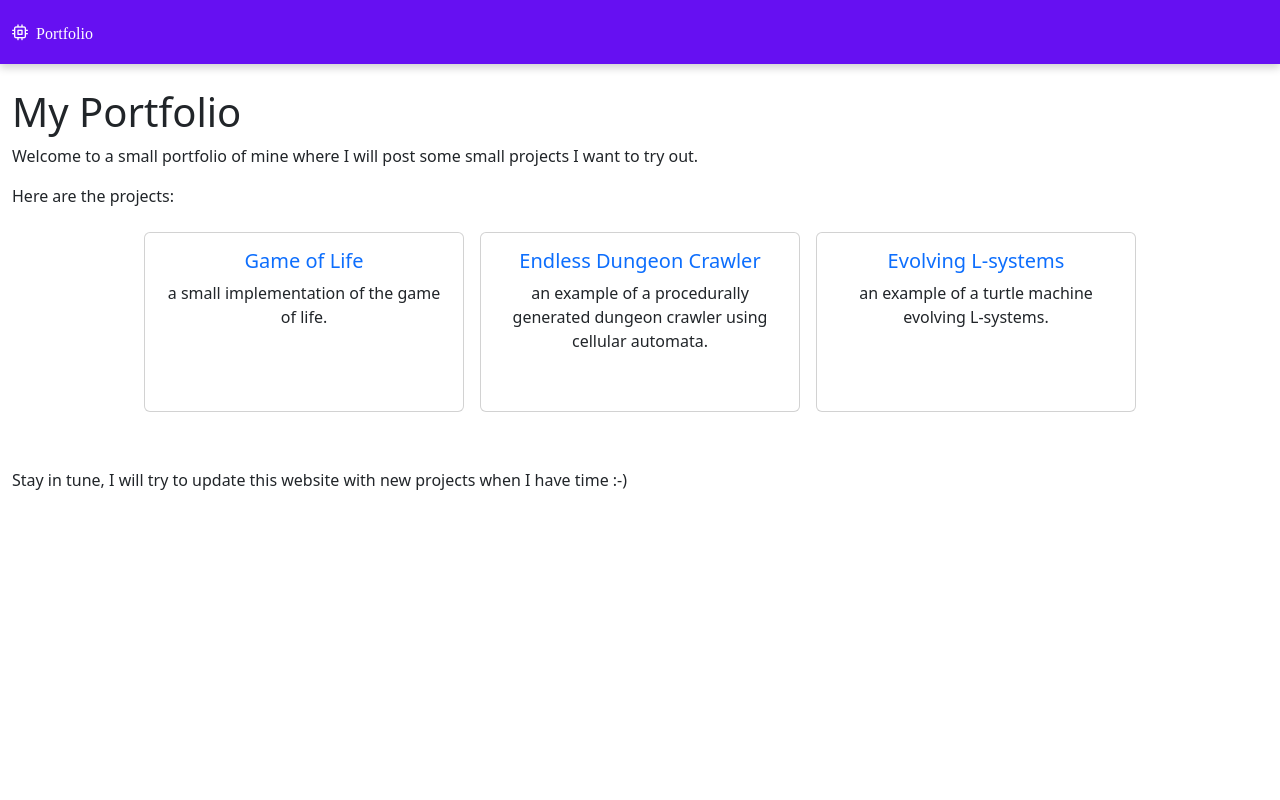
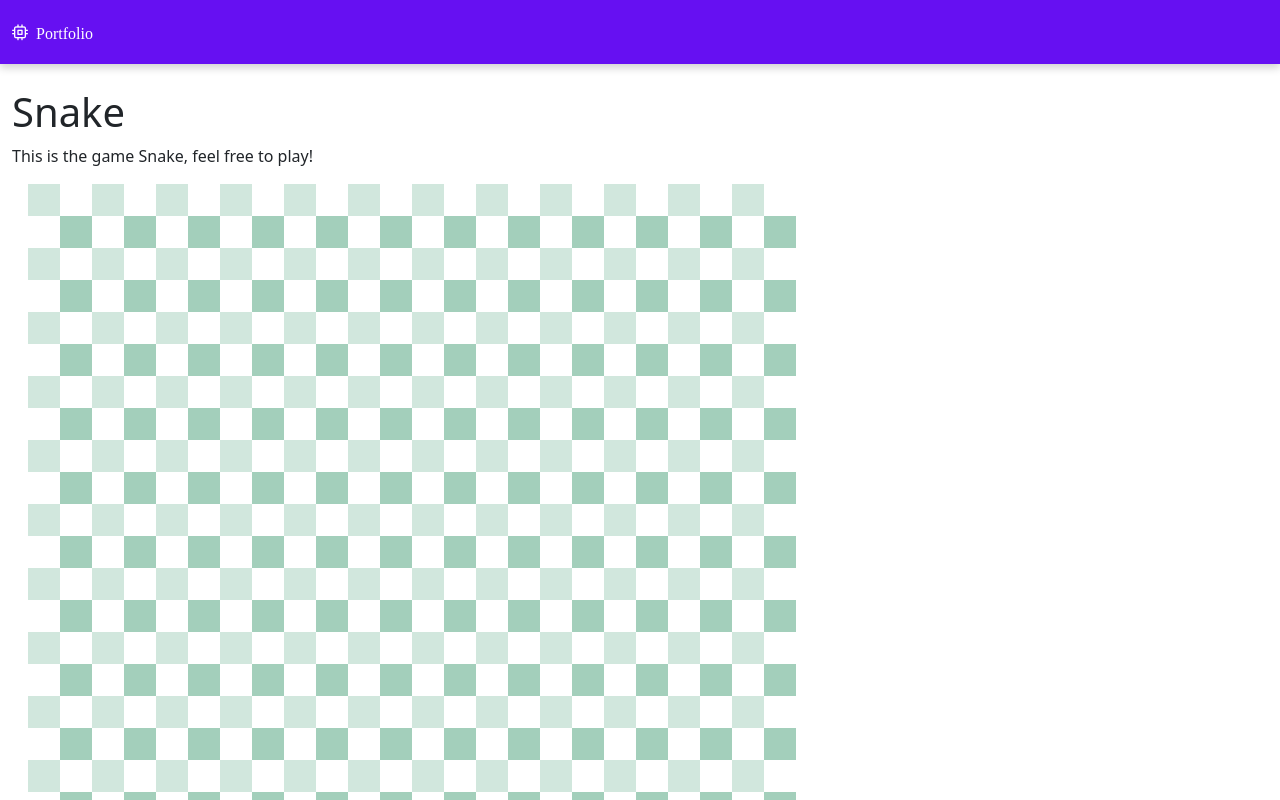
Before and after one commit to Gryxis/portfolio, an Angular app: page /#/snake-game in a window 1280 px wide. Before the commit this address led to /#/. Shown: the top 800 px of the page. Built offline with nearby package versions, Linux system fonts and the light colour scheme.

Commit message:
init snake the game with background and routing in home menu

```diff
--- a/src/app/app-routing.module.ts
+++ b/src/app/app-routing.module.ts
@@ -15,6 +15,10 @@ const routes: Routes = [
     loadChildren: () => import('./evolvingLSystems/evolving-l-systems.module').then( m => m.EvolvingLSystemsModule),
   },
   {
+    path: 'snake-game',
+    loadChildren: () => import('./snake/snake.module').then( m => m.SnakeModule),
+  },
+  {
     path: '',
     pathMatch: 'full',
     loadChildren: () => import('./home/home.module').then( module => module.HomeModule),
--- a/src/app/home/home.component.ts
+++ b/src/app/home/home.component.ts
@@ -28,5 +28,10 @@ export class HomeComponent {
       link: 'evolving-l-systems',
       description: 'an example of a turtle machine evolving L-systems.',
     },
+    {
+      title: 'Snake the Game',
+      link: 'snake-game',
+      description: 'an implementation of the game snake',
+    },
   ];
 }
--- /dev/null
+++ b/src/app/snake/snake.component.html
@@ -0,0 +1,23 @@
+<h1>
+    Snake
+</h1>
+
+
+<p>
+    This is the game Snake, feel free to play!
+</p>
+
+<div class="layer-container"
+        [ngStyle]="{'width.px': SIZE * PIXEL_SIZE, 'height.px': SIZE * PIXEL_SIZE}">
+    <canvas #backgroundCanvas
+            [attr.width]="SIZE * PIXEL_SIZE"
+            [attr.height]="SIZE * PIXEL_SIZE"
+            class="background-canvas layer">
+    </canvas>
+    <canvas #snakeCanvas
+            [attr.width]="SIZE * PIXEL_SIZE"
+            [attr.height]="SIZE * PIXEL_SIZE"
+            class="foregroundCanvas layer">
+    </canvas>
+
+</div>
--- /dev/null
+++ b/src/app/snake/snake.component.scss
@@ -0,0 +1,9 @@
+.layer-container {
+    position: relative;
+    margin: 1rem;
+
+    .layer {
+        position: absolute;
+        background-color: transparent;
+    }
+}
--- /dev/null
+++ b/src/app/snake/snake.component.ts
@@ -0,0 +1,70 @@
+import { AfterViewInit, Component, ElementRef, ViewChild } from '@angular/core';
+
+@Component({
+  selector: 'app-snake',
+  templateUrl: './snake.component.html',
+  styleUrls: ['./snake.component.scss']
+})
+export class SnakeComponent implements AfterViewInit {
+
+  /** the width and height of the grid */
+  public readonly SIZE = 24;
+
+  /** the size of one pixel in the grid*/
+  public readonly PIXEL_SIZE = 32;
+
+  @ViewChild('snakeCanvas')
+  private snakeCanvas!: ElementRef<HTMLCanvasElement>;
+  private foregroundRenderCtxt!: CanvasRenderingContext2D;
+
+  @ViewChild('backgroundCanvas')
+  private backgroundCanvas!: ElementRef<HTMLCanvasElement>;
+
+  public ngAfterViewInit(): void {
+    this.foregroundRenderCtxt = this.snakeCanvas.nativeElement.getContext('2d') as CanvasRenderingContext2D;
+
+    this.drawBackground();
+  }
+
+  private async drawBackground(): Promise<void> {
+    const context = this.backgroundCanvas.nativeElement.getContext('2d') as CanvasRenderingContext2D;
+
+    // fill one color after the other
+    // first light green
+    context.fillStyle = "#d1e7dd";
+    for (let x = 0; x < this.SIZE; x += 2) {
+      for (let y = 0; y < this.SIZE; y += 2) {
+        context.fillRect(
+          x * this.PIXEL_SIZE,
+          y * this.PIXEL_SIZE,
+          this.PIXEL_SIZE,
+          this.PIXEL_SIZE
+        );
+      }
+    }
+    // secondly darker green
+    context.fillStyle = "#a3cfbb";
+    for (let x = 1; x < this.SIZE; x += 2) {
+      for (let y = 1; y < this.SIZE; y += 2) {
+        context.fillRect(
+          x * this.PIXEL_SIZE,
+          y * this.PIXEL_SIZE,
+          this.PIXEL_SIZE,
+          this.PIXEL_SIZE
+        );
+      }
+    }
+
+  }
+
+
+  public onStartGame() {
+
+  }
+
+
+  private drawFrame(): void {
+
+  }
+
+}
```
Also changed, not shown: src/app/snake/snake.module.ts (added, +25 -0 lines).
